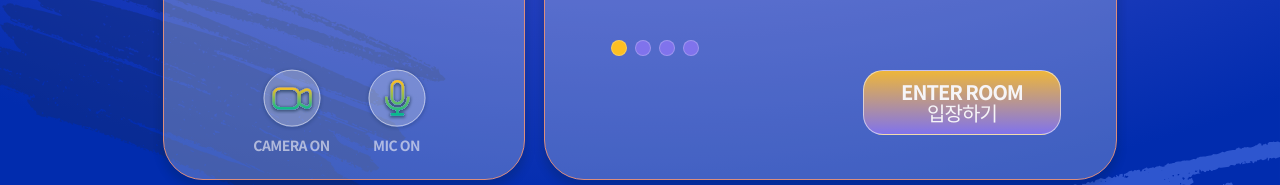
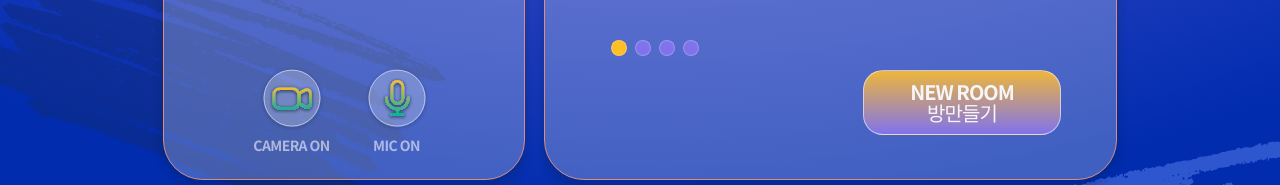
Before and after one commit to boostcampwm-2022/web37-ZelloDraw, a React (Create React App) app in the folder frontend/: page / in a window 1280 px wide. Shown: the part 465-650 px from the top of the page. Built offline with nearby package versions, Linux system fonts and the light colour scheme; no server answers; a web font is replaced by a local one.

Commit message:
fix: [FE] 유저 호스트 여부 판별을 리코일에서 관리하도록 함
- Intent

```diff
--- a/frontend/src/atoms/user.ts
+++ b/frontend/src/atoms/user.ts
@@ -1,6 +1,9 @@
 import { atom } from 'recoil';
 
 export const userState = atom({
-    key: 'name',
-    default: '',
+    key: 'userState',
+    default: {
+        name: 'test',
+        isHost: true,
+    },
 });
--- a/frontend/src/components/InfoCard.tsx
+++ b/frontend/src/components/InfoCard.tsx
@@ -9,21 +9,18 @@ import { useRecoilValue } from 'recoil';
 import { networkServiceInstance as NetworkService } from '../services/socketService';
 
 function InfoCard() {
-    const userName = useRecoilValue(userState);
+    const user = useRecoilValue(userState);
     const [setPage] = useMovePage();
-    // const [host, setHost] = useState<boolean>(false);
-    const host = false;
     const params = new URLSearchParams(location.search);
 
     const onClickEnterBtn = () => {
         let lobbyId = params.get('id') ?? '';
-        if (host) {
-            NetworkService.emit('create-lobby', { name: userName }, (res: string) => {
-                console.log(res);
+        if (user.isHost) {
+            NetworkService.emit('create-lobby', { userName: user.name }, (res: string) => {
                 lobbyId = res;
+                setPage(`/lobby?id=${lobbyId}`);
             });
         }
-        setPage(`/lobby?id=${lobbyId}`);
     };
 
     return (
@@ -34,7 +31,7 @@ function InfoCard() {
                     <Carousel />
                 </InfoDiv>
                 <ButtonWrapper onClick={onClickEnterBtn}>
-                    {host ? (
+                    {user.isHost ? (
                         <PrimaryButton topText='NEW ROOM' bottomText='방만들기' />
                     ) : (
                         <PrimaryButton topText='ENTER ROOM' bottomText='입장하기' />
```
